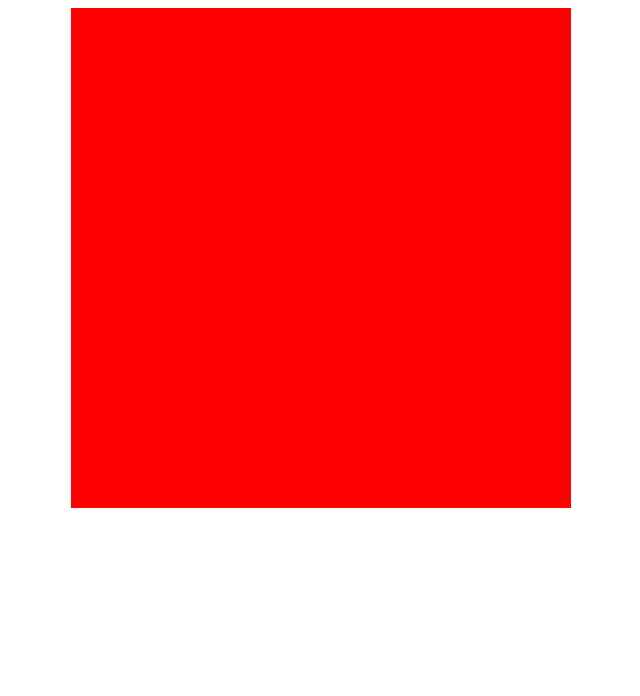
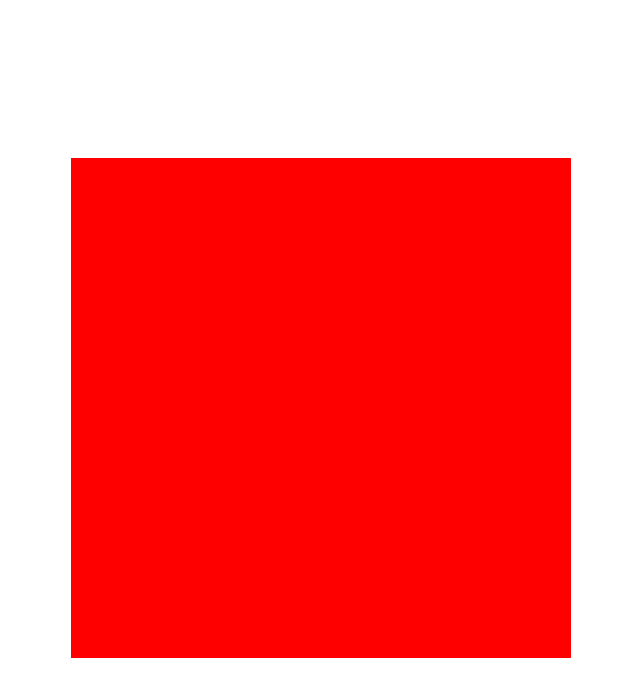
Before and after one commit to JamLambCode/Etch-a-Sketch, a plain HTML site: page index.html in a window 1280 px wide. Shown: the whole page, without its empty margins (319-959 px from the left). Drawn offline with Linux system fonts and the light colour scheme.

Commit message:
Roughly implemented Etch-a-sketch

```diff
--- a/JavaScript.js
+++ b/JavaScript.js
@@ -19,9 +19,14 @@ function createPixels(num){
 
 }
 
+function resetColor(){
+    //double for loop through and remove the class colorChange
+    //needs to be given a container with stuff in it
+}
+
 
 
 //here's the div that we are gonna work w/ and we give it a class to make ti sketch
 
 
-createPixels(6);
+createPixels(64);
--- a/styles.css
+++ b/styles.css
@@ -1,6 +1,8 @@
 body{
+    height: 100vh;
     display: flex;
     justify-content: center;
+    align-items: center;
 }
 
 .pixel{
```
